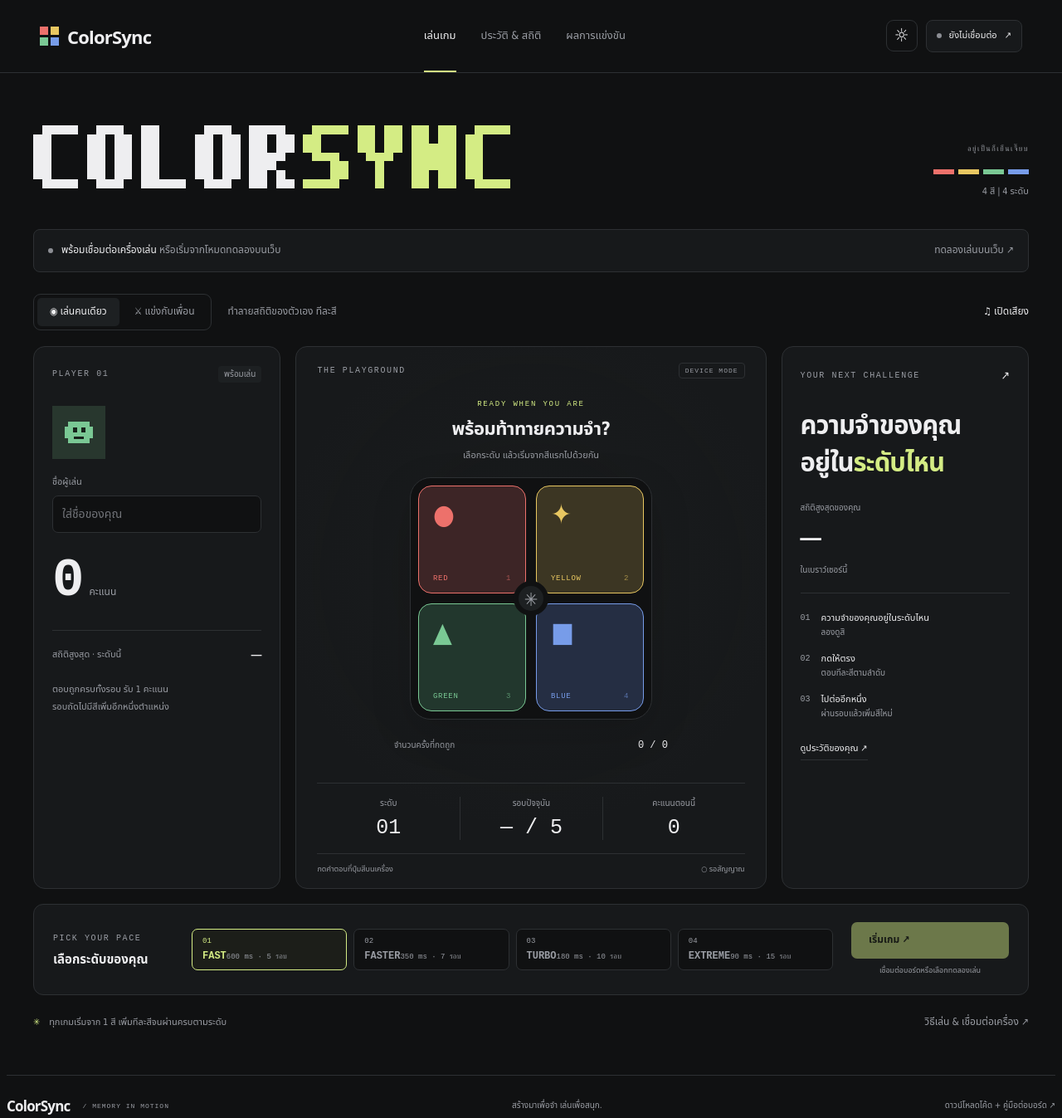
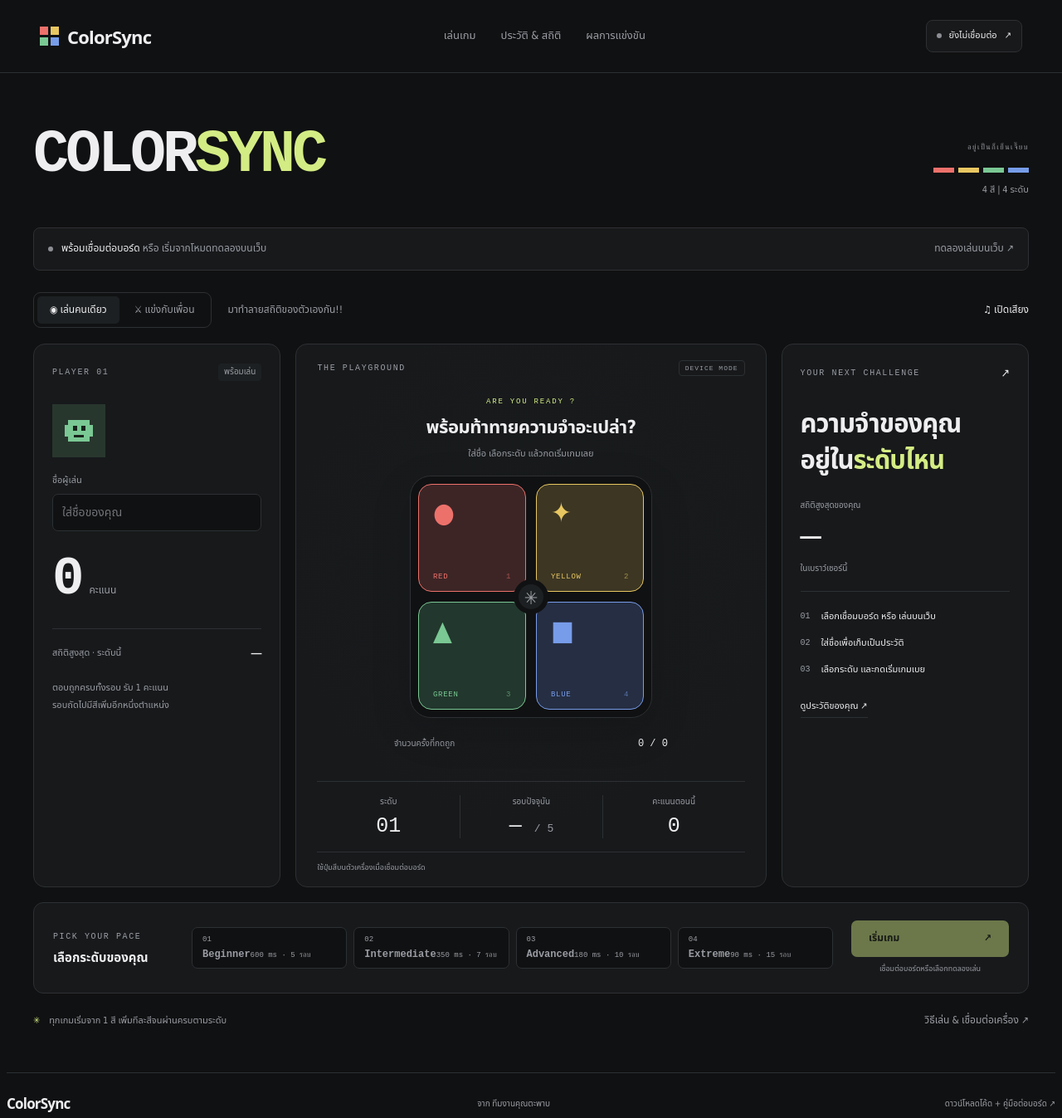
Before and after one commit to BunyaphonCh/ColorSync, a website with bundled scripts: page dist/index.html in a window 1280 px wide. Shown: the whole page at 83% size. Built offline with nearby package versions, Linux system fonts and the light colour scheme.

Commit message:
feat: change text in webpage67

```diff
--- a/dist/index.html
+++ b/dist/index.html
@@ -4,7 +4,7 @@
     <meta charset="utf-8" />
     <meta name="viewport" content="width=device-width,initial-scale=1" />
     <meta name="theme-color" content="#101112" />
-    <title>ColorSync — Memory in motion.</title>
+    <title>ColorSync</title>
     <meta
       name="description"
       content="เกมจดจำลำดับสี เล่นกับ Arduino หรือทดลองบนเว็บ พร้อมการแข่งขันสองคนและสถิติแยกระดับ"
@@ -24,13 +24,8 @@
         ><a href="#matches" data-nav="matches">ผลการแข่งขัน</a>
       </nav>
       <div class="header-tools">
-        <button
-          id="theme"
-          class="icon-btn"
-          aria-label="เปลี่ยนเป็นธีมสว่าง"
-          title="เปลี่ยนธีม"
-        >
-          ☼</button
+
+          </button
         ><button id="connection" class="connection">
           <span class="dot"></span
           ><span id="connection-label">ยังไม่เชื่อมต่อ</span><span>↗</span>
@@ -55,9 +50,9 @@
         <div class="source-bar">
           <span
             ><span class="source-marker" id="source-marker"></span
-            ><b id="source-label">พร้อมเชื่อมต่อเครื่องเล่น</b
+            ><b id="source-label">พร้อมเชื่อมต่อบอร์ด</b
             ><span id="source-description">
-              หรือเริ่มจากโหมดทดลองบนเว็บ</span
+              หรือ เริ่มจากโหมดทดลองบนเว็บ</span
             ></span
           ><button id="demo" class="text-btn">ทดลองเล่นบนเว็บ ↗</button
           ><button id="exit-demo" class="text-btn" hidden>
@@ -73,7 +68,7 @@
             </button>
           </div>
           <div class="toolbar-note" id="mode-description">
-            ทำลายสถิติของตัวเอง ทีละสี
+            มาทำลายสถิติของตัวเองกัน!!
           </div>
           <button id="sound" class="text-btn" aria-pressed="false">
             ♫ เปิดเสียง
@@ -119,10 +114,10 @@
             </div>
             <div class="game-message">
               <span id="phase-label" class="phase-label"
-                >READY WHEN YOU ARE</span
+                >ARE YOU READY ?</span
               >
-              <h2 id="phase-title" aria-live="polite">พร้อมท้าทายความจำ?</h2>
-              <p id="phase-help">เลือกระดับ แล้วเริ่มจากสีแรกไปด้วยกัน</p>
+              <h2 id="phase-title" aria-live="polite">พร้อมท้าทายความจำอะเปล่า?</h2>
+              <p id="phase-help">ใส่ชื่อ เลือกระดับ แล้วกดเริ่มเกมเลย</p>
             </div>
             <div class="board">
               <button
@@ -180,7 +175,7 @@
             <div class="game-foot">
               <span id="hardware-note"
                 >ใช้ปุ่มสีบนตัวเครื่องเมื่อเชื่อมต่อบอร์ด</span
-              ><span class="signal" id="freshness">○ รอสัญญาณ</span>
+              >
             </div>
           </section>
           <aside class="info-panel" id="solo-panel">
@@ -195,16 +190,16 @@
             <ol class="steps">
               <li>
                 <span>01</span>
-                <div><b>ความจำของคุณอยู่ในระดับไหน</b><small>ลองดูสิ</small></div>
+                <div><b>เลือกเชื่อมบอร์ด หรือ เล่นบนเว็บ</b></div>
               </li>
               <li>
                 <span>02</span>
-                <div><b>กดให้ตรง</b><small>ตอบทีละสีตามลำดับ</small></div>
+                <div><b>ใส่ชื่อเพื่อเก็บเป็นประวัติ</b></div>
               </li>
               <li>
                 <span>03</span>
                 <div>
-                  <b>ไปต่ออีกหนึ่ง</b><small>ผ่านรอบแล้วเพิ่มสีใหม่</small>
+                  <b>เลือกระดับ เเละกดเริ่มเกมเบย</b>
                 </div>
               </li>
             </ol>
@@ -281,7 +276,7 @@
       <section id="history" class="view" hidden>
         <div class="page-heading">
           <div class="eyebrow">EVERY ROUND COUNTS</div>
-          <h1>เก็บทุกครั้ง<span class="accent">ที่เก่งขึ้น.</span></h1>
+          <h1>เก็บทุกครั้ง<span class="accent">ที่เก่งขึ้น</span></h1>
           <p>ประวัติและคะแนนสูงสุด แยกตามระดับความเร็ว</p>
         </div>
         <div class="filters">
@@ -329,7 +324,6 @@
               </table>
             </div>
             <div id="history-empty" class="empty-state">
-              <span>◌</span>
               <h3>สถิติแรกเริ่มจากการลอง</h3>
               <p>เล่นเกมแล้วกลับมาดูความก้าวหน้าที่นี่</p>
               <a href="#arena" class="inline-link">ไปเล่นเกม ↗</a>
@@ -352,7 +346,7 @@
       <section id="matches" class="view" hidden>
         <div class="page-heading">
           <div class="eyebrow">FRIENDLY RIVALRY</div>
-          <h1>เพื่อนกัน<span class="accent">ก็แข่งกันได้.</span></h1>
+          <h1>เพื่อนกัน<span class="accent">ก็แข่งกันได้</span></h1>
           <p>เทียบผลแบบคนต่อคน ภายใต้ความเร็วและลำดับสีเดียวกัน</p>
         </div>
         <div class="filters">
@@ -378,8 +372,8 @@
     </main>
     <footer>
       <a class="brand" href="#arena"
-        >ColorSync<span class="version">/ MEMORY IN MOTION</span></a
-      ><span>สร้างมาเพื่อจำ เล่นเพื่อสนุก.</span
+        >ColorSync<span class="version"></span></a
+      ><span>จาก ทีมงานคุณตะพาบ</span
       ><a href="ColorSync-source.zip" download
         >ดาวน์โหลดโค้ด + คู่มือต่อบอร์ด ↗</a
       >
@@ -391,7 +385,7 @@
       ><span class="eyebrow">CONNECT YOUR COLORS</span>
       <h2>จากบอร์ด สู่หน้าจอ</h2>
       <p>
-        อัปโหลดเฟิร์มแวร์ ColorSync v3 จากชุดดาวน์โหลด แล้วเปิด IP
+        โหลดโค้ด ColorSync จากชุดดาวน์โหลดเฟิร์มเเวร์ แล้วเปิด IP
         ของบอร์ดด้วยอุปกรณ์ใน Wi-Fi เดียวกัน
       </p>
       <ol class="connect-steps">
@@ -401,7 +395,7 @@
       </ol>
       <div class="callout">
         เว็บออนไลน์นี้ทดลองเล่นได้ แต่จะไม่เชื่อมบอร์ดในบ้านโดยอัตโนมัติ
-        หน้าเว็บที่เปิดจากบอร์ดจะรับสถานะไฟและคะแนนจากเครื่องจริง
+        หน้าเว็บที่เปิดจากบอร์ดจะรับสถานะไฟ และคะแนนจากเครื่องจริง
       </div>
       <p id="connect-message" role="status"></p>
       <button id="connect-device" class="primary">
@@ -410,8 +404,9 @@
         >ดาวน์โหลดเฟิร์มแวร์และเว็บไซต์</a
       >
       <p class="muted">
-        เล่นจริง: ดูไฟแล้วกดปุ่มบนเครื่อง · ทดลอง: กดปุ่มบนเว็บหรือแป้น 1–4<br />ข้อมูลสีสะท้อนไฟที่บอร์ดกำลังแสดง
-        ไม่เฉลยสีถัดไปตอนตอบ
+        เล่นจริง : ดูสัญญาณไฟจากหลอดไฟหรือหน้าเว็บก็ได้
+        <br>
+        ทดลอง : กดปุ่มจำลองบนหน้าเว็บไซด์ได้เลย<br />
       </p>
     </dialog>
     <dialog id="confirm-dialog">
--- a/dist/settings.js
+++ b/dist/settings.js
@@ -1,7 +1,7 @@
 export const LEVELS = [
   {
     id: 1,
-    name: "FAST",
+    name: "Beginner",
     on: 600,
     gap: 250,
     rounds: 5,
@@ -9,7 +9,7 @@ export const LEVELS = [
   },
   {
     id: 2,
-    name: "FASTER",
+    name: "Intermediate",
     on: 350,
     gap: 150,
     rounds: 7,
@@ -17,7 +17,7 @@ export const LEVELS = [
   },
   {
     id: 3,
-    name: "TURBO",
+    name: "Advanced",
     on: 180,
     gap: 100,
     rounds: 10,
@@ -25,7 +25,7 @@ export const LEVELS = [
   },
   {
     id: 4,
-    name: "EXTREME",
+    name: "Extreme",
     on: 90,
     gap: 70,
     rounds: 15,
```
Also changed, not shown: 1 other file.
